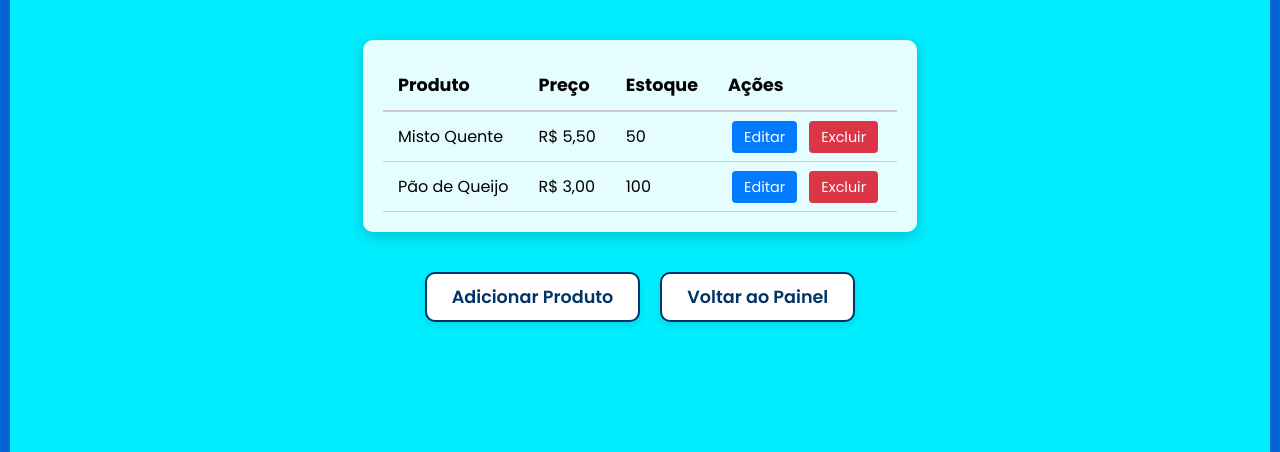
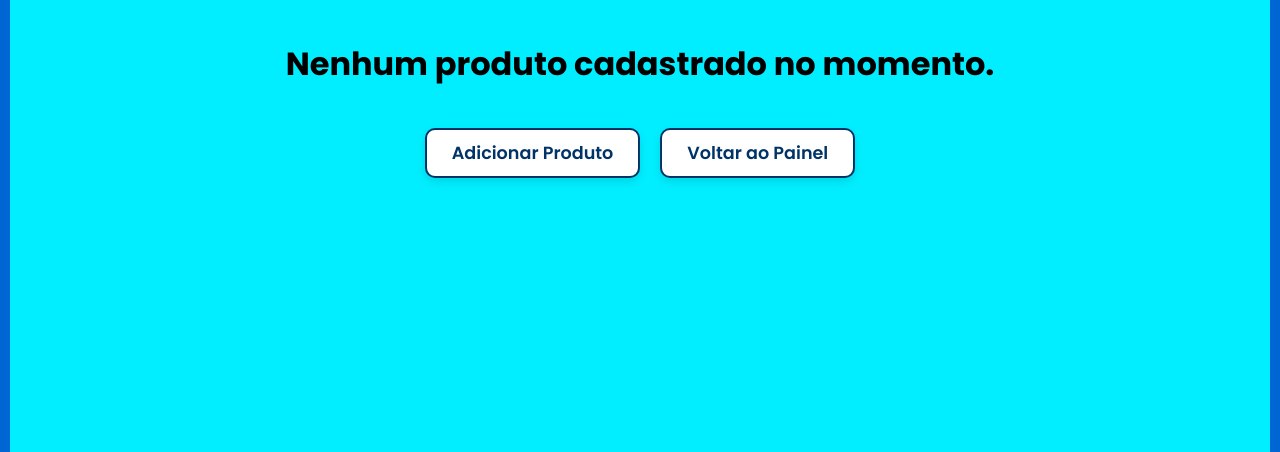
Before and after one commit to RianTech-creator/pm-fe, a Django app: page /produto/listar/ in a window 1280 px wide. Shown: the part 100-552 px from the top of the page. Run offline with Django 5.2, Linux system fonts and the light colour scheme; some libraries are stand-ins or nearby versions.

Commit message:
alteração na tela produto listar

```diff
--- a/produto/templates/listar_produto.html
+++ b/produto/templates/listar_produto.html
@@ -15,6 +15,7 @@
 </header>
 
 <div class="listar-produto-content">
+    {% if produtos %}
         <div class="tabela-produtos-container">
             <table class="tabela-produtos">
                 <thead>
@@ -26,29 +27,23 @@
                     </tr>
                 </thead>
                 <tbody>
-                {# Exemplo estático. Com o backend, você faria um loop: {% for produto in produtos %} #}
+                    {% for produto in produtos %}
                     <tr>
-                    <td>Misto Quente</td>
-                    <td>R$ 5,50</td>
-                    <td>50</td>
+                        <td>{{ produto.nome }}</td>
+                        <td>R$ {{ produto.preco|floatformat:2 }}</td>
+                        <td>{{ produto.estoque }}</td>
                         <td class="acoes">
-                        <a href="{% url 'editar_produto' %}" class="btn-acao btn-editar">Editar</a>
+                            <a href="{% url 'editar_produto' produto.id %}" class="btn-acao btn-editar">Editar</a>
                             <a href="#" class="btn-acao btn-excluir">Excluir</a>
                         </td>
                     </tr>
-                <tr>
-                    <td>Pão de Queijo</td>
-                    <td>R$ 3,00</td>
-                    <td>100</td>
-                    <td class="acoes">
-                        <a href="{% url 'editar_produto' %}" class="btn-acao btn-editar">Editar</a>
-                        <a href="#" class="btn-acao btn-excluir">Excluir</a>
-                    </td>
-                </tr>
-                {# Fim do loop #}
+                    {% endfor %}
                 </tbody>
             </table>
         </div>
+    {% else %}
+        <h2 class="nenhum-produto">Nenhum produto cadastrado no momento.</h2>
+    {% endif %}
 
     <div class="listar-produto-actions">
         <a href="{% url 'editar_produto' %}" class="btn-adicionar">Adicionar Produto</a>
--- a/static/style.css
+++ b/static/style.css
@@ -1529,6 +1529,10 @@ button {
 
  }
 
+.nenhum-produto {
+  color: var(--secondary-color);
+}
+
 .btn-editar { background-color: #007bff; }
 .btn-excluir { background-color: #dc3545; }
 
```
Lines whose indentation alone changed are shown as unchanged.
